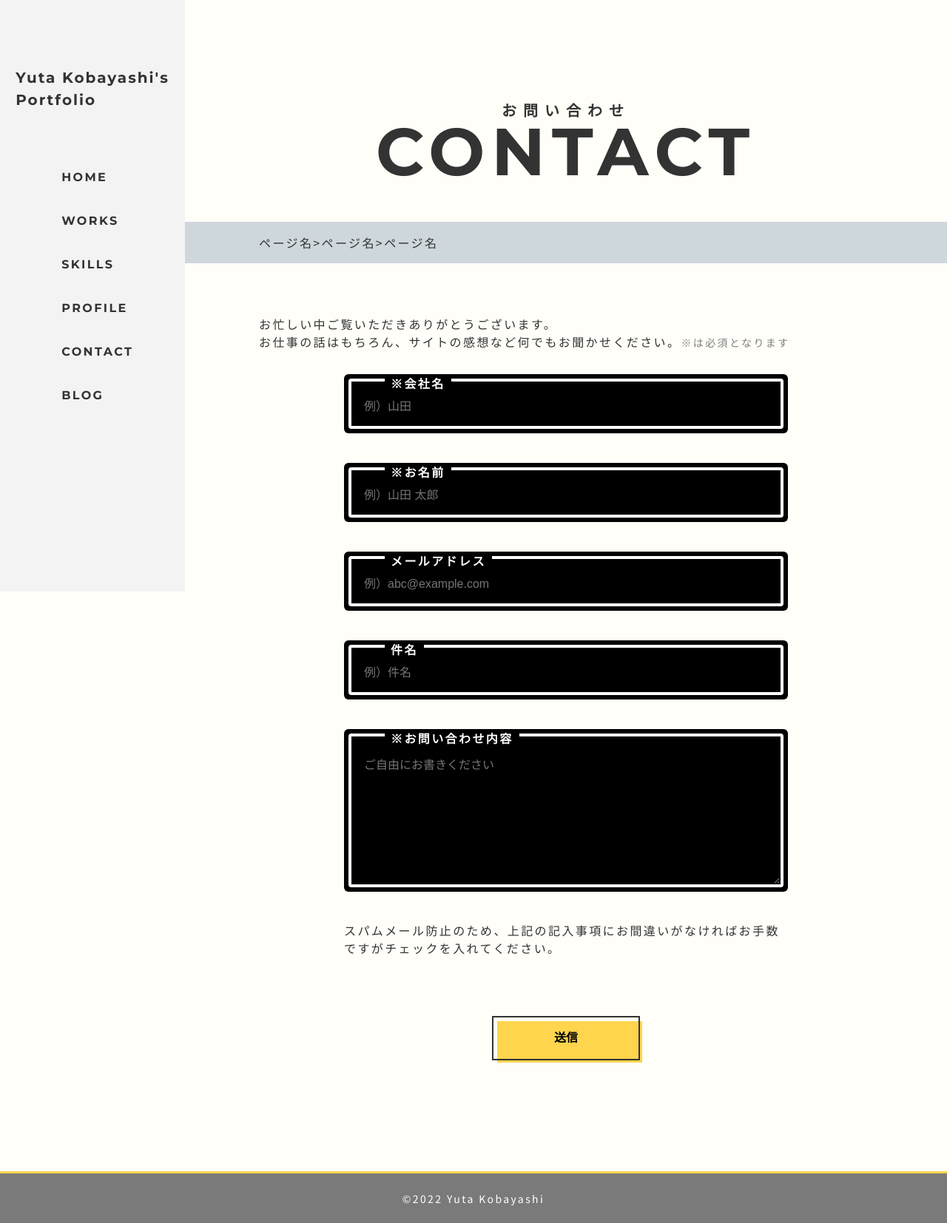
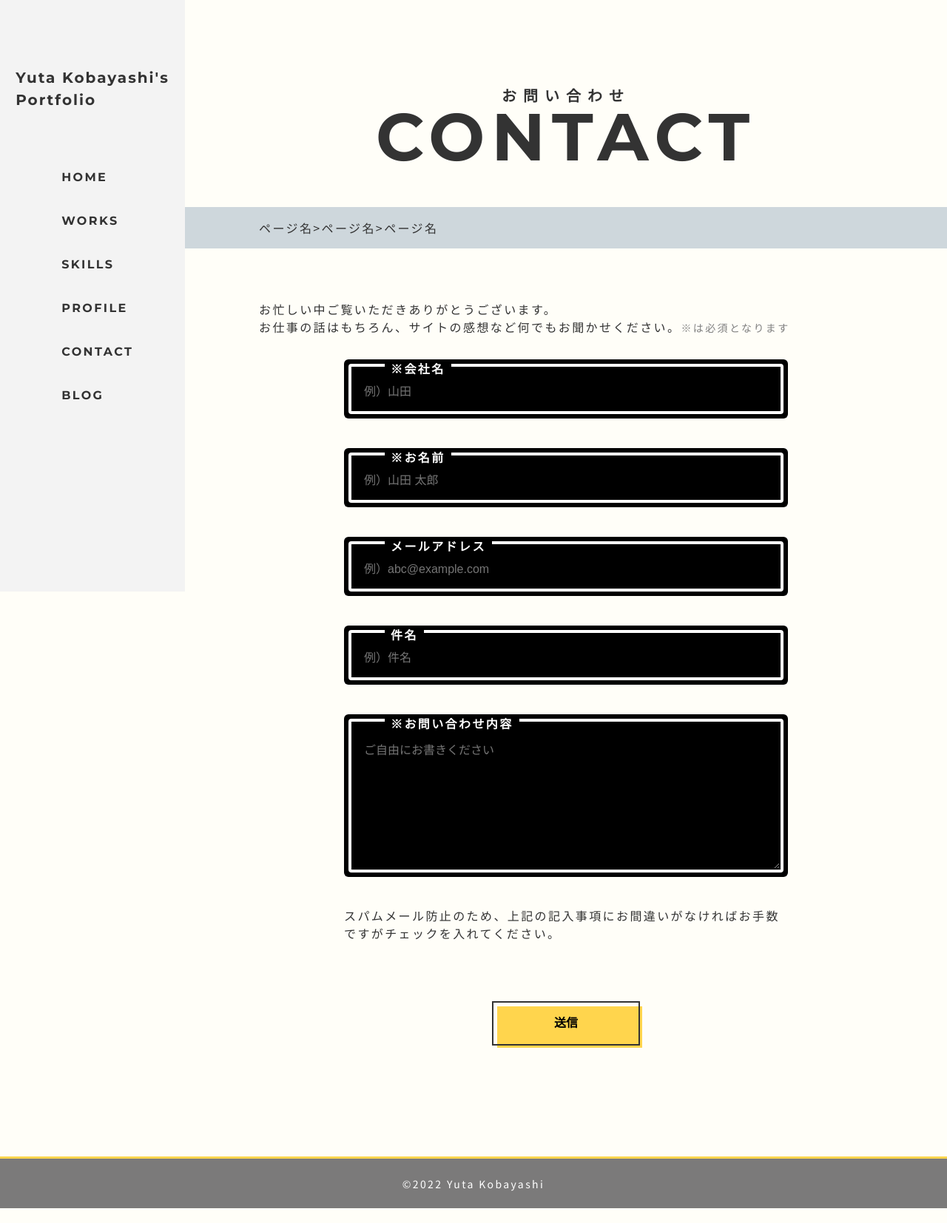
Before and after one commit to kbo580/my-portfolio-ver4, a PHP site: page /contact.html in a window 1280 px wide. Shown: the whole page at 74% size. Run offline with PHP 8.4, Linux system fonts and the light colour scheme; style sheets or scripts are compiled from the project's sources; some web fonts are replaced.

Commit message:
下層ページの余白の調整

```diff
--- a/css/styles.css
+++ b/css/styles.css
@@ -82,10 +82,15 @@ body {
   width: 100%;
 }
 
-section {
+.top-page-sec {
+  border: 3px solid #000;
   width: 100%;
   padding: 60px 0 120px;
   position: relative;
+}
+
+.page-sec {
+  padding: 90px 0 120px;
 }
 
 .thumbnail {
@@ -99,8 +104,11 @@ section {
   .inner {
     padding: 0 50px;
   }
-  section {
+  .top-page-sec {
     padding: 90px 0 150px;
+  }
+  .page-sec {
+    padding: 120px 0 150px;
   }
 }
 
@@ -127,7 +135,7 @@ section {
   body {
     font-size: 1rem;
   }
-  section {
+  .top-page-sec {
     padding: 140px 0 150px;
   }
 }
@@ -236,7 +244,8 @@ section {
 
 .page-heading {
   text-align: center;
-  padding: 0 30px 30px;
+  padding: 0 30px;
+  margin-bottom: 30px;
 }
 
 /* パンクズリスト */
@@ -305,6 +314,9 @@ section {
   .top-page-sec::before {
     height: 140px;
   }
+  .page-heading {
+    margin-bottom: 50px;
+  }
   /* パンクズリスト */
   .breadcrumbs {
     margin-bottom: 70px;
@@ -324,9 +336,6 @@ section {
   }
   .top-page-sec::before {
     height: 210px;
-  }
-  .page-heading {
-    padding-bottom: 50px;
   }
 }
 
@@ -356,7 +365,7 @@ section {
 }
 
 .site-title {
-  font-size: 1.25rem;
+  font-size: 1.125rem;
 }
 
 /* ハンバーガーメニュー */
@@ -427,6 +436,12 @@ body.active {
 /* pc用header */
 .pc-header {
   display: none;
+}
+
+@media (min-width: 575px) {
+  .site-title {
+    font-size: 1.25rem;
+  }
 }
 
 @media (min-width: 1000px) {
@@ -457,7 +472,6 @@ body.active {
   }
   /* header内のサイトタイトル */
   .site-title {
-    font-size: 1.25rem;
     letter-spacing: 0.1em;
     margin-bottom: 80px;
     padding: 0 20px;
@@ -1008,6 +1022,10 @@ footer {
   color: #333;
 }
 
+.works-comments {
+  margin-bottom: 64px;
+}
+
 /* サイト名のリンク */
 .cfs-hyperlink {
   color: #1B0DAB;
@@ -1126,6 +1144,9 @@ footer {
   .single__list {
     margin-bottom: 32px;
   }
+  .works-comments {
+    margin-bottom: 80px;
+  }
   /* pcでのイメージ */
   .pc-image-wrapper {
     margin-bottom: 40px;
--- a/css/styles.scss
+++ b/css/styles.scss
@@ -85,20 +85,21 @@ body{
   width: 100%
 }
 
-section{
+.top-page-sec{
+  border: 3px solid #000;
   width: 100%;
   padding: 60px 0 120px;
   position: relative;
 }
 
+.page-sec{
+  padding: 90px 0 120px;
+}
+
 .thumbnail{
   width: 100%;
   height: 100%;
   object-fit: cover;
-}
-
-.page-sec{
-
 }
 
 @media (min-width: 575px){
@@ -106,8 +107,12 @@ section{
     padding: 0 50px;
   }
 
-  section{
+  .top-page-sec{
     padding: 90px 0 150px;
+  }
+
+  .page-sec{
+    padding: 120px 0 150px;
   }
 }
 
@@ -131,7 +136,7 @@ section{
     font-size: rem(16);
   }
 
-  section{
+  .top-page-sec{
     padding: 140px 0 150px;
   }
 }
@@ -237,7 +242,8 @@ section{
 
 .page-heading{
   text-align: center;
-  padding: 0 30px 30px;
+  padding:  0 30px;
+  margin-bottom: 30px;
 }
 
 /* パンクズリスト */
@@ -295,6 +301,11 @@ section{
   .top-page-sec::before{
     height: 140px;
   }
+
+  .page-heading{
+    margin-bottom: 50px;
+  }
+
   /* パンクズリスト */
   .breadcrumbs{
     margin-bottom: 70px;
@@ -317,10 +328,6 @@ section{
 
   .top-page-sec::before{
     height: 210px;
-  }
-
-  .page-heading{
-    padding-bottom: 50px;
   }
 }
 
@@ -345,7 +352,7 @@ section{
 }
 
 .site-title{
-  font-size: rem(20);
+  font-size: rem(18);
 }
 
 /* ハンバーガーメニュー */
@@ -413,7 +420,9 @@ body.active{
 }
 
 @media (min-width: 575px){
-
+  .site-title{
+    font-size: rem(20);
+  }
 }
 
 @media (min-width: 1000px){
@@ -439,7 +448,6 @@ body.active{
 
   /* header内のサイトタイトル */
   .site-title{
-    font-size: rem(20);
     letter-spacing: 0.1em;
     margin-bottom: 80px;
     padding: 0 20px;
@@ -1016,6 +1024,10 @@ footer{
   &__list-content{
     color: #333;
   }
+}
+
+.works-comments{
+  margin-bottom: 64px;
 }
 
 /* サイト名のリンク */
@@ -1175,6 +1187,10 @@ footer{
     }
   }
 
+  .works-comments{
+    margin-bottom: 80px;
+  }
+
   /* pcでのイメージ */
   .pc-image-wrapper{
     margin-bottom: 40px;
```
Also changed, not shown: 1 other file.
